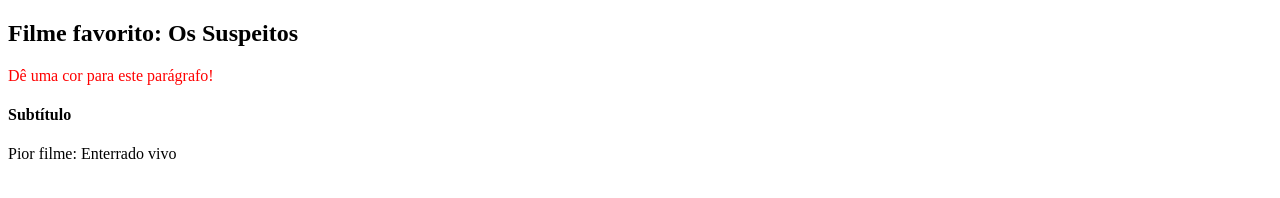
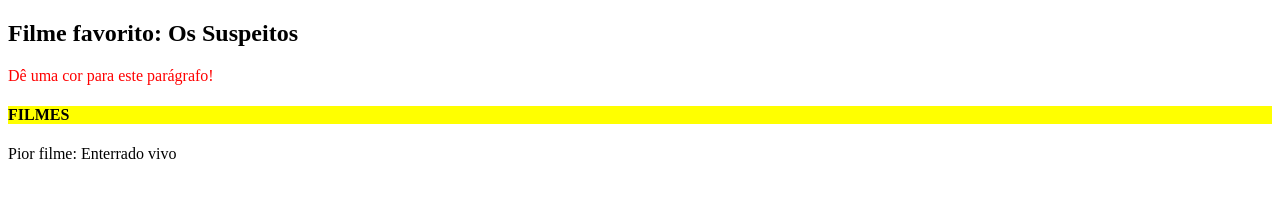
Before and after one commit to p4n1k0/training, a plain HTML site: page basic-exercises/DOMDOM/index.html in a window 1280 px wide. Drawn offline with Linux system fonts and the light colour scheme.

Commit message:
recupera elemento subtitle e o altera

```diff
--- a/basic-exercises/DOMDOM/index.html
+++ b/basic-exercises/DOMDOM/index.html
@@ -14,6 +14,9 @@
       title.innerText = 'Filme favorito: Os Suspeitos';
       const secondParagraph = document.getElementById('second-paragraph');
       secondParagraph.innerHTML = 'Pior filme: Enterrado vivo';
+      const subtitle = document.getElementById('subtitle');
+      subtitle.style.background = 'yellow';
+      subtitle.innerHTML = 'FILMES';
     </script>
   </body>
 </html>
```
